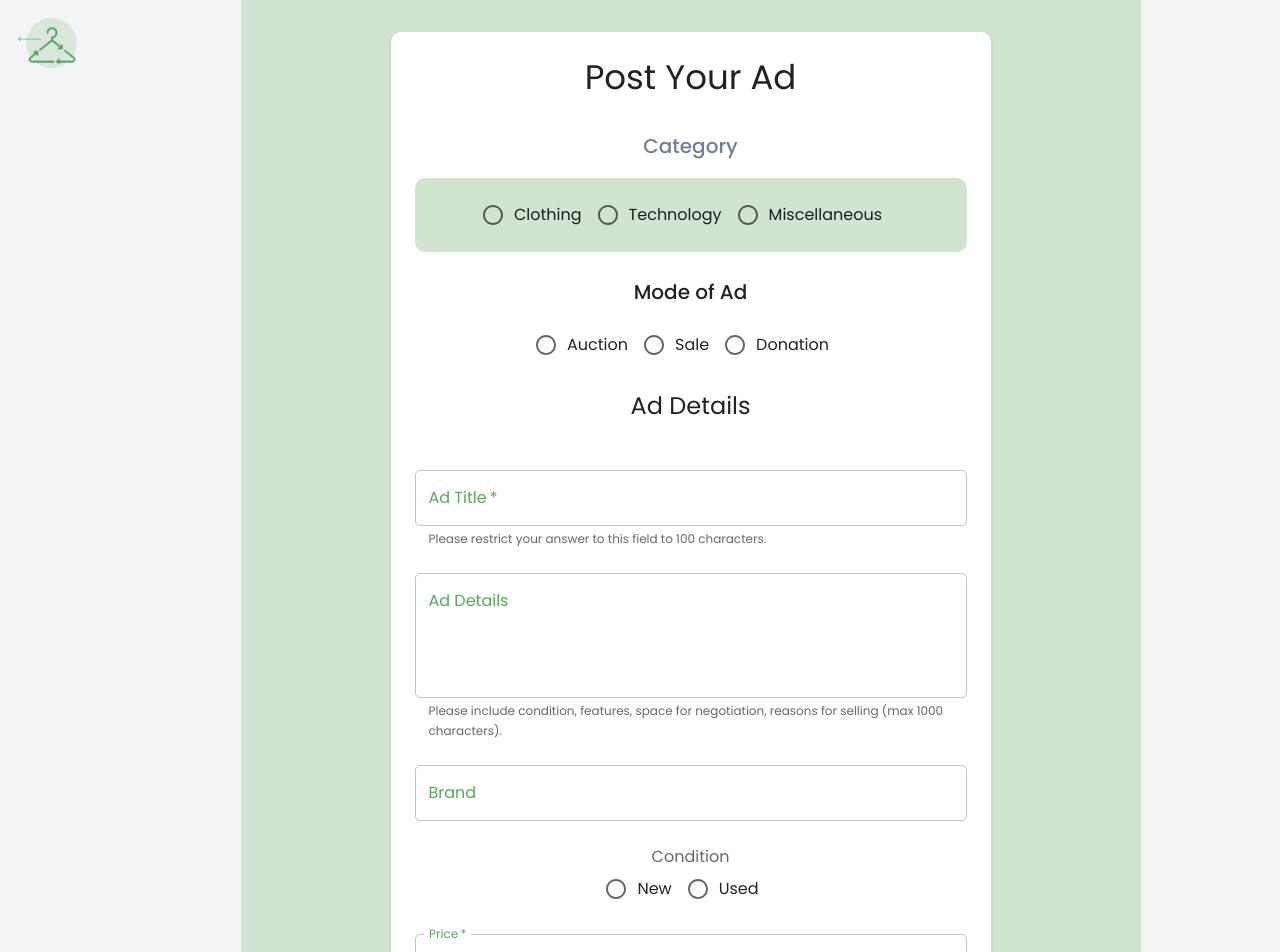
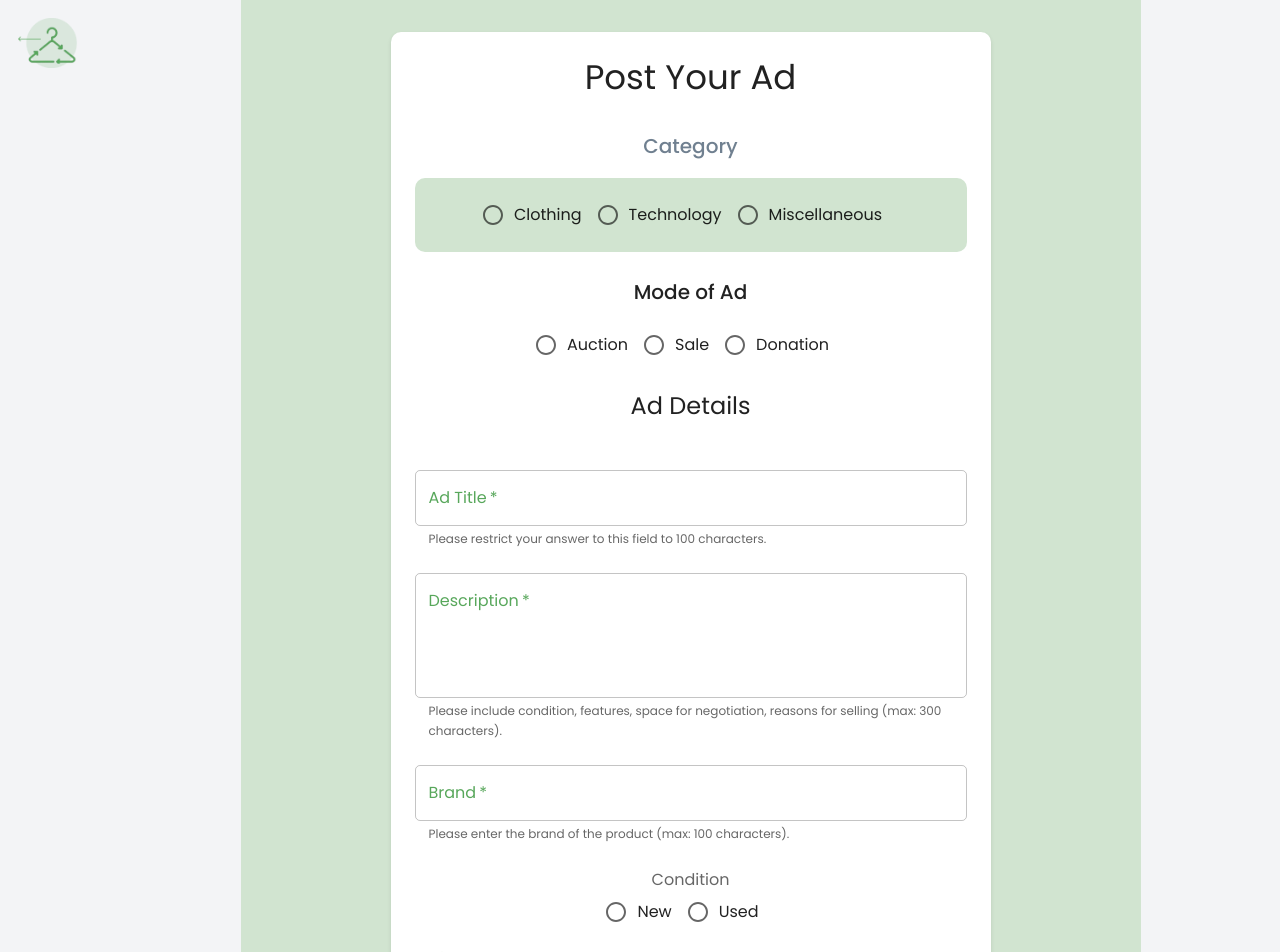
Before and after one commit to Aisha630/SE-Project, a React (Create React App) app in the folder frontend/: page /sell in a window 1280 px wide. Shown: the top 952 px of the page. Built offline with nearby package versions, Linux system fonts and the light colour scheme.

Commit message:
Improved Robustness
Changed field limits in product model as per main branch. Frontend now shows limits for each field. Brand made required, Description must be non-empty.

```diff
--- a/frontend/src/components/adDetails.js
+++ b/frontend/src/components/adDetails.js
@@ -1,5 +1,5 @@
-import React from 'react';
-import { Typography, TextField } from '@mui/material';
+import React from "react";
+import { Typography, TextField } from "@mui/material";
 
 const AdDetails = ({ adData, handleInputChange, errors }) => (
   <>
@@ -24,27 +24,35 @@ const AdDetails = ({ adData, handleInputChange, errors }) => (
     />
 
     <TextField
+      required
       fullWidth
       id="description"
-      label="Ad Details"
+      label="Description"
       name="description"
       multiline
       rows={4}
       value={adData.description}
       onChange={handleInputChange}
       margin="normal"
-      helperText="Please include condition, features, space for negotiation, reasons for selling (max 1000 characters)."
-      inputProps={{ maxLength: 1000 }}
+      helperText="Please include condition, features, space for negotiation, reasons for selling (max: 300 characters)."
+      inputProps={{ maxLength: 300 }}
     />
 
     <TextField
+      required
       fullWidth
+      error={Boolean(errors.name)}
       id="brand"
       label="Brand"
       name="brand"
       value={adData.brand}
       onChange={handleInputChange}
+      helperText={
+        errors.brand ||
+        "Please enter the brand of the product (max: 100 characters)."
+      }
       margin="normal"
+      inputProps={{ maxLength: 100 }}
     />
   </>
 );
--- a/frontend/src/pages/PostAd.js
+++ b/frontend/src/pages/PostAd.js
@@ -104,6 +104,16 @@ const PostAd = () => {
     if (!adData.modeOfAd) {
       isValid = false;
       newErrors.modeOfAd = "Please select a mode of ad";
+    }
+
+    if (!adData.brand) {
+      isValid = false;
+      newErrors.brand = "Brand is required";
+    }
+
+    if (!adData.description) {
+      isValid = false;
+      newErrors.description = "Description must be non-empty";
     }
 
     setErrors(newErrors);
```
Also changed, not shown: 1 other file (tests, documents, lock files or other folders).
